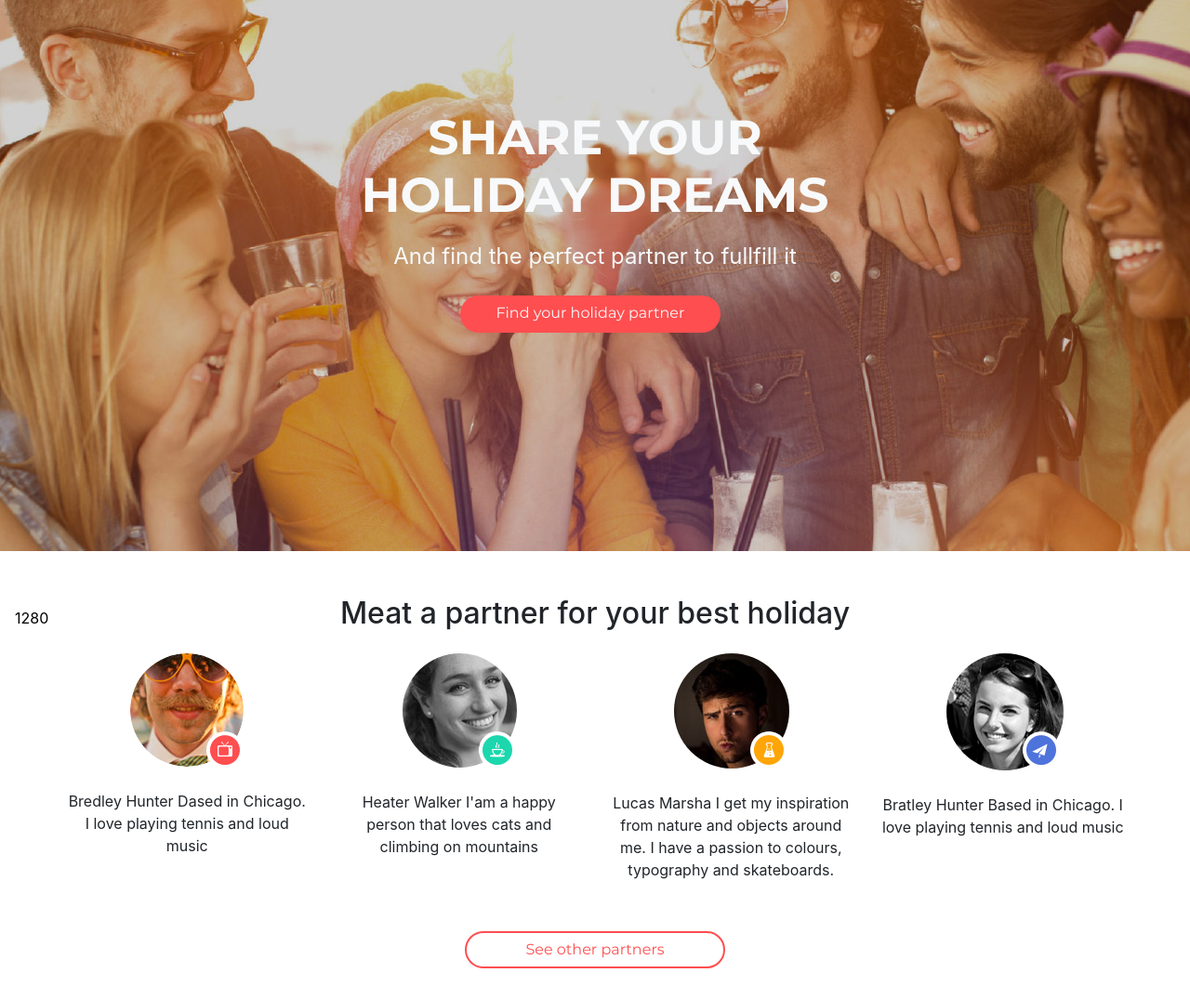
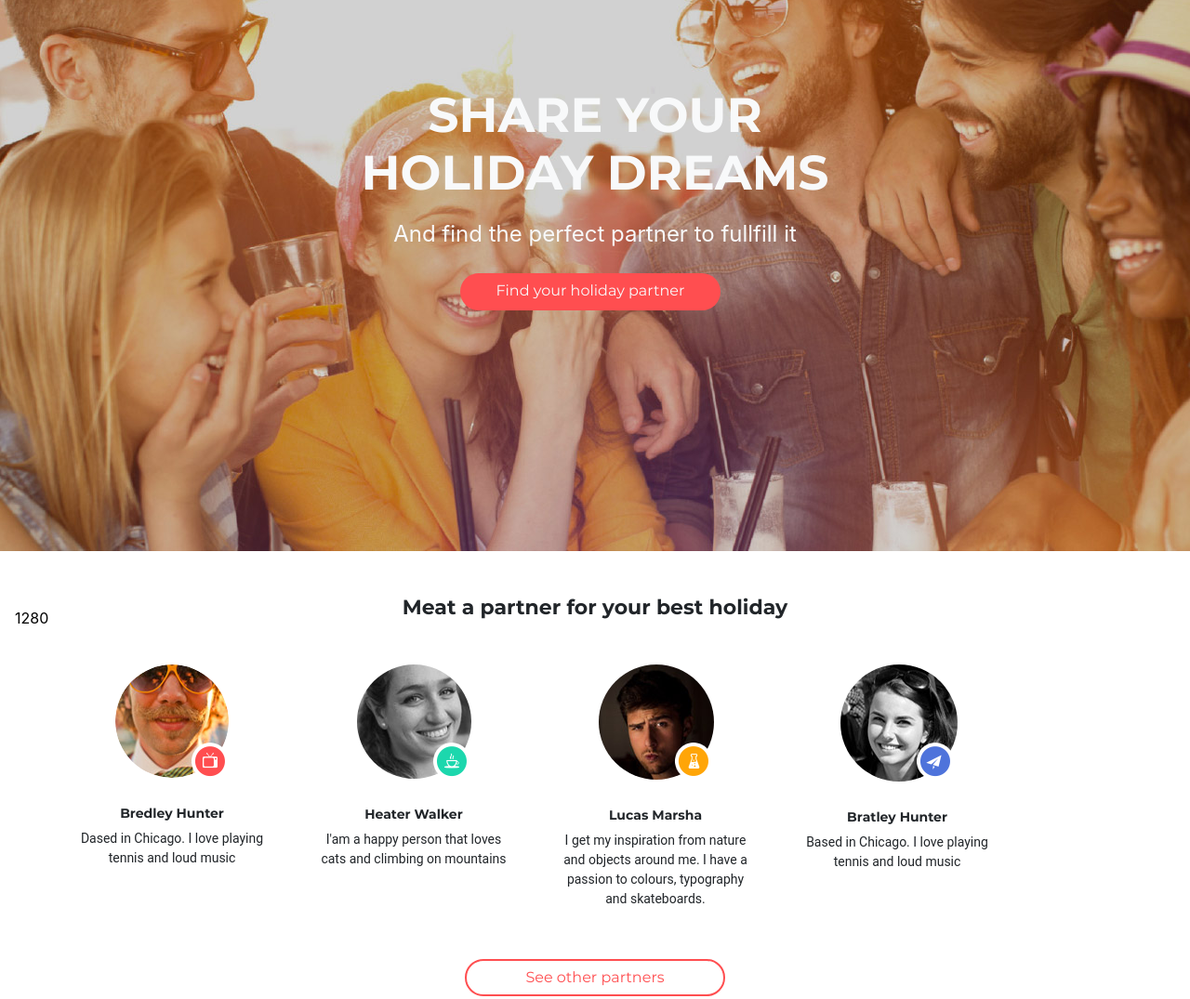
Before and after one commit to RomanovetsD/FE-Goit-13, a plain HTML site: page HW-9/index.html in a window 1280 px wide. Shown: the part 107-1182 px from the top of the page at 93% size. Drawn offline with nearby package versions, Linux system fonts and the light colour scheme.

Commit message:
new HW-9

```diff
--- a/HW-9/css/style.css
+++ b/HW-9/css/style.css
@@ -26,11 +26,24 @@ a {
   cursor: pointer;
 }
 
+.card-title {
+  font-size: 14px;
+  font-family: "Montserrat", sans-serif;
+  font-weight: bold;
+  display: inline-block;
+  width: 220px;
+}
+
 .user:hover {
   text-decoration: none !important;
   color: #fff !important;
 }
 
+.main-title {
+  font-size: 22px;
+  font-family: 'Montserrat', sans-serif;
+  font-weight: bold;
+}
 
 .text-light {
   color: white;
@@ -39,6 +52,8 @@ a {
 .title-header {
   font-size: 30px;
   font-family: "Montserrat", sans-serif;
+  display: inline-block;
+  width: 291px;
 }
 
 .sub-title {
@@ -88,12 +103,10 @@ a {
   border-radius: 50%;
 }
 
-.card-title {
-  margin-bottom: 20px;
-}
-
 .card-text-wrp {
   margin-bottom: 30px;
+  width: 230px;
+  display: inline-block;
 }
 
 .typographic-mb {
@@ -101,10 +114,11 @@ a {
   font-weight: bold;
 }
 
-.title-header {
-  width: 300px;
+.card-subtitle {
+  font-size: 14px;
+  font-family: 'Roboto', serif;
+  width: 200px;
   display: inline-block;
-  margin: 0 -20px;
 }
 
 .card-img-wrp {
@@ -131,7 +145,7 @@ a {
   border-style: none;
   border: 2px solid rgb(255, 78, 80) !important;
   font-size: 14px;
-  font-family: "Montserrat", sans-serif;
+  font-family: 'Montserrat', sans-serif;
   color: rgb(255, 78, 80);
   font-weight: bold;
   border-radius: 20px;
@@ -154,7 +168,6 @@ a {
   .sub-header {
   font-size: 24px;
   }
-
 }
 
 @media (min-width: 960px) {
--- a/HW-9/index.html
+++ b/HW-9/index.html
@@ -26,7 +26,7 @@
         </div>
       </div>
     </div>
-      <div class="row mb-2 pt-4">
+    <div class="row mb-2">
       <div class="title col-12">
         <h2 class="title-header typographic-mb text-uppercase text-light mb-3">
           Share your holiday dreams
@@ -44,7 +44,7 @@
 
   <div class="container mb-5">
     <div class="row pt-5">
-      <h2 class="main-title col-12 align-self-center mb-4">Meat a partner for your best holiday</h2>
+      <h2 class="main-title col-12 align-self-center mb-5">Meat a partner for your best holiday</h2>
       <div class="carts row justify-content-center mb-4">
         <div class="cart col-10 col-md-4 col-lg-3 order-md-1">
           <div class="card-img-wrp">
```
Lines whose indentation alone changed are shown as unchanged.
